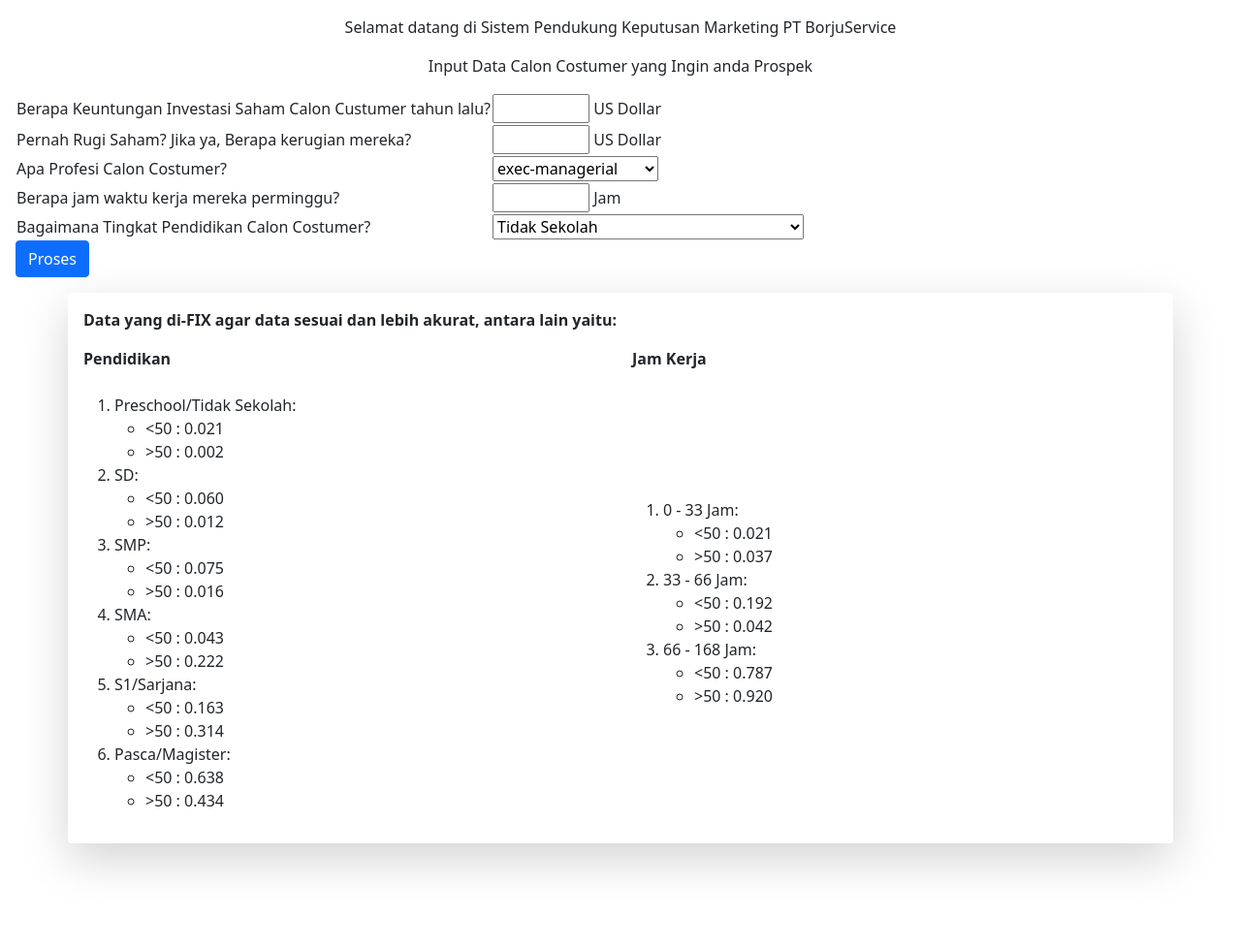
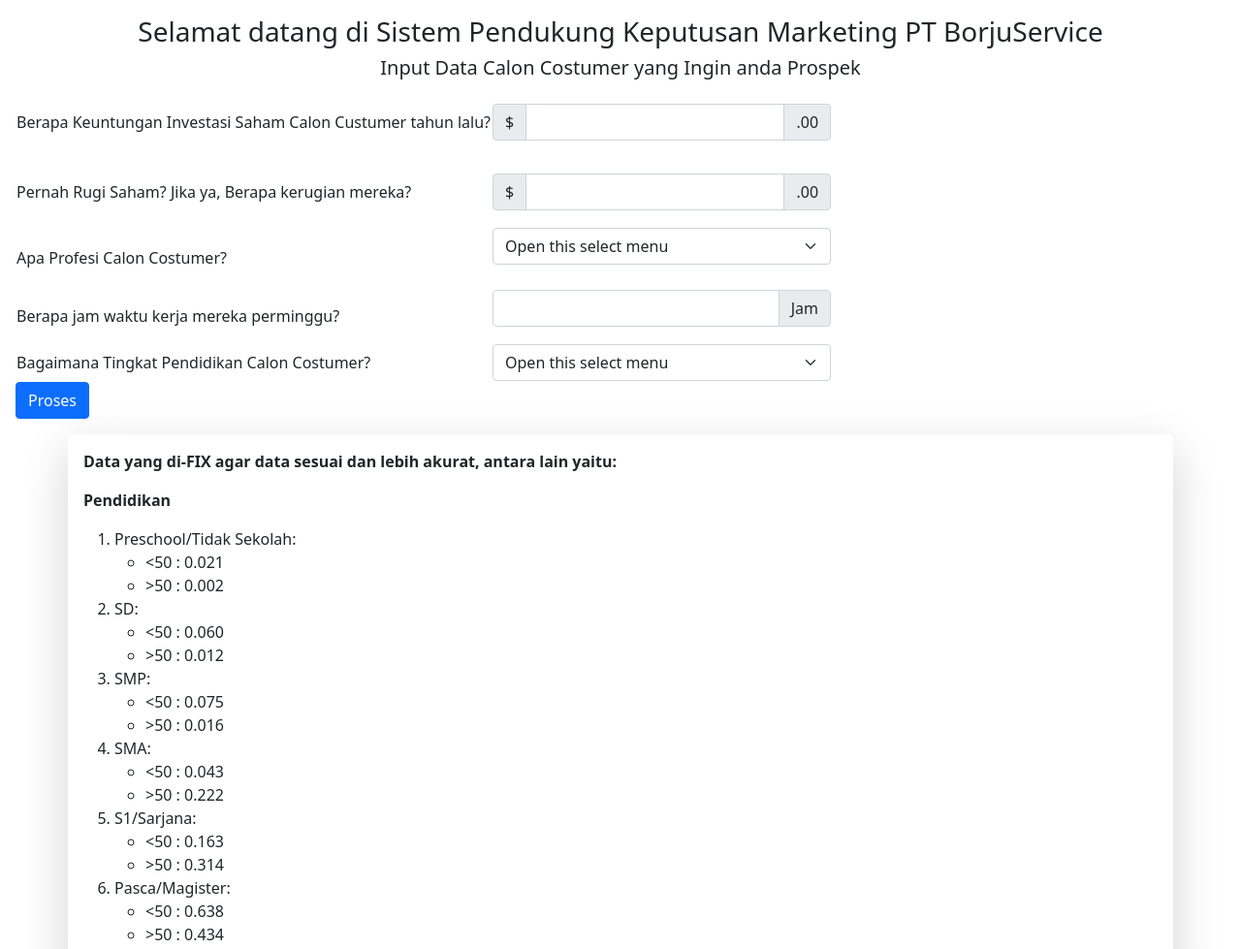
Before and after one commit to abid313/Naive-Bayes-Method, a plain HTML site: page index.html in a window 1280 px wide. Shown: the top 979 px of the page at 97% size. Before the commit the page ends 934 px from the top, so only its background shows below. Drawn offline with Linux system fonts and the light colour scheme.

Commit message:
chore: using bootstrap for better frontend

```diff
--- a/index.html
+++ b/index.html
@@ -111,11 +111,11 @@
                 jamkerjakurangdari = 0.021;
                 jamkerjalebihdari = 0.037;
             } else if (jamkerja >= 33 && jamkerja <= 66){
+                jamkerjakurangdari = 0.787;
+                jamkerjalebihdari = 0.920;
+            } else if (jamkerja >= 66 && jamkerja < 168){
                 jamkerjakurangdari = 0.192;
                 jamkerjalebihdari = 0.042;
-            } else if (jamkerja >= 66 && jamkerja < 168){
-                jamkerjakurangdari = 0.787;
-                jamkerjalebihdari = 0.920;
             } else {
                 jamkerjakurangdari = 0.0;
                 jamkerjalebihdari = 0.0;
@@ -139,46 +139,68 @@
     </script>
 </head>
 <body class="p-3">
-    <p align="center">Selamat datang di Sistem Pendukung Keputusan Marketing PT BorjuService</p>
-    <p align="center">Input Data Calon Costumer yang Ingin anda Prospek</p>
+    <h3 align="center">Selamat datang di Sistem Pendukung Keputusan Marketing PT BorjuService</h3>
+    <h5 align="center">Input Data Calon Costumer yang Ingin anda Prospek</h5>
 
     <table>
         <tr>
             <td>Berapa Keuntungan Investasi Saham Calon Custumer tahun lalu?</td>
-            <td><input type="text" id="untung" style="width: 100px;"> US Dollar</td>
+            <!-- <td><input type="text" id="untung" style="width: 100px;"> US Dollar</td> -->
+            <td>
+                <div class="pt-3 input-group mb-3">
+                    <span class="input-group-text">$</span>
+                    <input type="text" id="untung" class="form-control" aria-label="Amount (to the nearest dollar)">
+                    <span class="input-group-text">.00</span>
+                  </div>
+            </td>
         </tr>
         <tr>
             <td>Pernah Rugi Saham? Jika ya, Berapa kerugian mereka?</td>
-            <td><input type="text" id="rugi" style="width: 100px;"> US Dollar</td>
+            <!-- <td><input type="text" id="rugi" style="width: 100px;"> US Dollar</td> -->
+            <td>
+                <div class="pt-3 input-group mb-3">
+                    <span class="input-group-text">$</span>
+                    <input type="text" id="rugi" class="form-control" aria-label="Amount (to the nearest dollar)">
+                    <span class="input-group-text">.00</span>
+                  </div>
+            </td>
         </tr>
         <tr>
             <td>Apa Profesi Calon Costumer?</td>
             <td>
-                <select id="profesi">
-                    <option value="exec-managerial">exec-managerial</option>
-                    <option value="handlers-cleaner">handlers-cleaner</option>
-                    <option value="prof-specialty">prof-specialty</option>
-                    <option value="other-service">other-service</option>
-                    <option value="adm-clerical">adm-clerical</option>
-                    <option value="sales">sales</option>
-                    <option value="craft-repair">craft-repair</option>
-                    <option value="transport-moving">transport-moving</option>
-                    <option value="farming-fishing">farming-fishing</option>
-                    <option value="machine-op-inspect">machine-op-inspect</option>
-                    <option value="tech-support">tech-support</option>
-                    <option value="protective-service">protective-service</option>
-                    <option value="armed-forces">armed-forces</option>
-                    <option value="priv-house-serv">priv-house-serv</option>
+                <select class="form-select" id="profesi">
+                    <option selected>Open this select menu</option>
+                    <option value="exec-managerial">Executive Manager</option>
+                    <option value="handlers-cleaner">Handlers Cleaner</option>
+                    <option value="prof-specialty">Professional Specialty</option>
+                    <option value="other-service">Other Service</option>
+                    <option value="adm-clerical">Admin Clerical</option>
+                    <option value="sales">Sales</option>
+                    <option value="craft-repair">Craft Repair</option>
+                    <option value="transport-moving">Transport Moving</option>
+                    <option value="farming-fishing">Farming - Fishing</option>
+                    <option value="machine-op-inspect">Machine Operator Inspect</option>
+                    <option value="tech-support">Tech Support</option>
+                    <option value="protective-service">Protective Service</option>
+                    <option value="armed-forces">Armed Forces</option>
+                    <option value="priv-house-serv">Private House Service</option>
                 </select><br>
             </td>
         </tr>
         <tr>
             <td>Berapa jam waktu kerja mereka perminggu?</td>
-            <td><input type="text" id="jamkerja" style="width: 100px;"> Jam</td>
+            <!-- <td><input type="text" id="jamkerja" style="width: 100px;"> Jam</td> -->
+            <td>
+                <div class="input-group mb-3">
+                    <input type="text" id="jamkerja" class="form-control" aria-describedby="basic-addon2">
+                    <span class="input-group-text" id="basic-addon2">Jam</span>
+                  </div>
+            </td>
         </tr>
         <tr>
             <td>Bagaimana Tingkat Pendidikan Calon Costumer?</td>
-            <td><select id="pendidikan">
+            <td><select class="form-select" id="pendidikan">
+                    <option selected>Open this select menu</option>
                     <option value="Preschool">Tidak Sekolah</option>
                     <option value="SD">Pernah/Lulus SD</option>
                     <option value="SMP">Pernah/Lulus SMP</option>
@@ -197,7 +219,7 @@
     <div class="container shadow-lg p-3 mb-5 bg-body rounded">
     <p><b>Data yang di-FIX agar data sesuai dan lebih akurat, antara lain yaitu:</b></p>
     <div class="row">
-        <div class="d-grid gap-2 col-sm">
+        <div class="d-grid gap-sm col-sm">
             <p><b>Pendidikan</b></p>
             <ol>
                 <li>Preschool/Tidak Sekolah:</li>
@@ -232,26 +254,6 @@
                 </ul>
             </ol>
         </div>
-        <div class="d-grid gap-2 col-sm">
-            <p><b>Jam Kerja</b> </p>
-            <ol>
-                <li>0 - 33 Jam:</li>
-                <ul>
-                    <li>&lt50 : 0.021</li>
-                    <li>&gt50 : 0.037</li>
-                </ul>
-                <li>33 - 66 Jam:</li>
-                <ul>
-                    <li>&lt50 : 0.192</li>
-                    <li>&gt50 : 0.042</li>
-                </ul>
-                <li>66 - 168 Jam:</li>
-                <ul>
-                    <li>&lt50 : 0.787</li>
-                    <li>&gt50 : 0.920</li>
-                </ul>
-            </ol>
-        </div>
     </div>
     </div>
 </body>
```
Also changed, not shown: noted_fixedData.txt.
